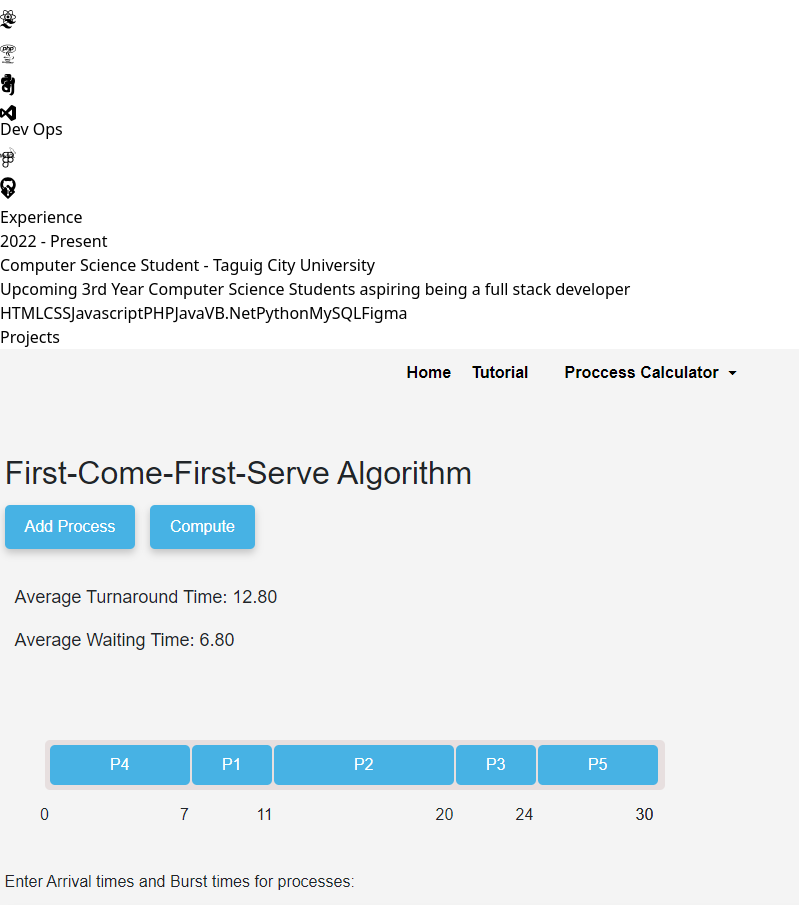
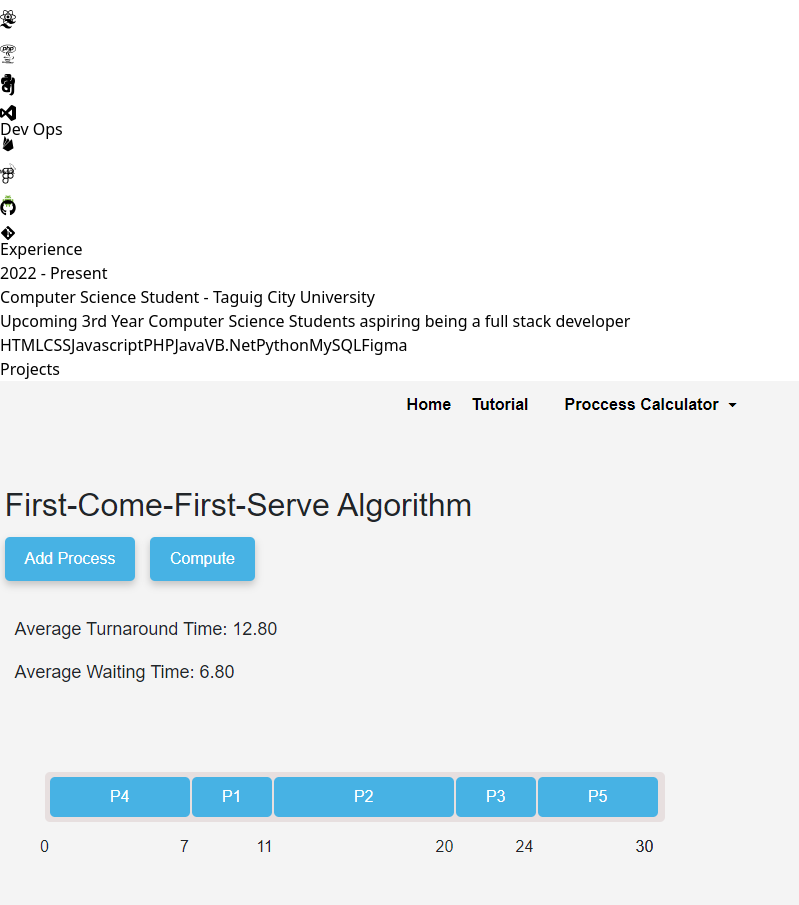
Before and after one commit to kimalfredmolina/KimAlfred-Portfolio, a React (Vite) app: page / in a window 1280 px wide. Shown: the part 2201-3106 px from the top of the page, without its empty margins (0-799 px from the left). Built offline with nearby package versions, Linux system fonts and the light colour scheme.

Commit message:
Added tech stacks

```diff
--- a/src/components/Skills.jsx
+++ b/src/components/Skills.jsx
@@ -4,6 +4,8 @@ import { RiJavascriptFill } from "react-icons/ri";
 import { FaReact } from "react-icons/fa6";
 import { SiTailwindcss } from "react-icons/si";
 import { FaPhp } from "react-icons/fa";
+import { IoLogoFirebase } from "react-icons/io5";
+import { FcAndroidOs } from "react-icons/fc";
 import { FaPython } from "react-icons/fa";
 import { FaJava } from "react-icons/fa";
 import { SiVisualstudio } from "react-icons/si";
@@ -142,6 +144,15 @@ const Skills = () => {
                 initial={{ opacity: 0, x:1.5}}
                 transition={{ duration: 1.5}}
                 className="flex flex-wrap justify-center gap-4">
+
+                <motion.div
+                variants={iconVariants(2.5)}
+                initial="initial"
+                animate="animate"
+                className="rounded-2xl border-4 border-neutral-800 p-4">
+                    <IoLogoFirebase className="text-6xl text-amber-500"/>
+                </motion.div>
+
                 <motion.div
                 variants={iconVariants(3)}
                 initial="initial"
@@ -163,11 +174,19 @@ const Skills = () => {
                 initial="initial"
                 animate="animate"
                 className="rounded-2xl border-4 border-neutral-800 p-4">
+                    <FcAndroidOs className="text-6xl text-orange-600"/>
+                </motion.div>
+
+                <motion.div
+                variants={iconVariants(2.5)}
+                initial="initial"
+                animate="animate"
+                className="rounded-2xl border-4 border-neutral-800 p-4">
                     <FaGithub className="text-6xl text-white"/>
                 </motion.div>
 
                 <motion.div
-                variants={iconVariants(2.5)}
+                variants={iconVariants(3)}
                 initial="initial"
                 animate="animate"
                 className="rounded-2xl border-4 border-neutral-800 p-4">
```
Also changed, not shown: src/assets/icons/firebase.png (added).
